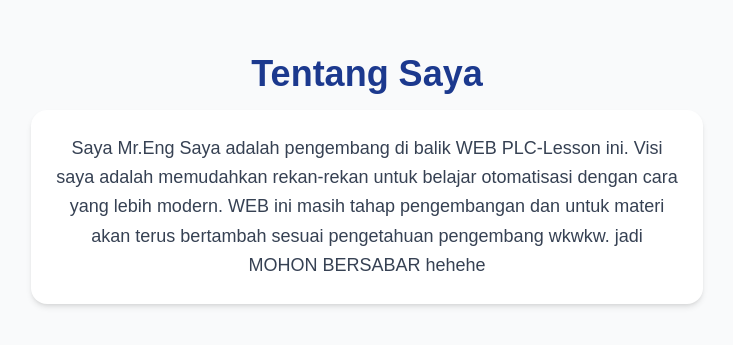
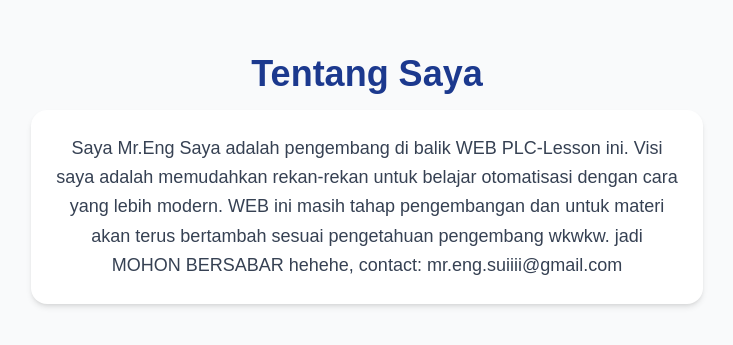
Before and after one commit to dhiyarafif1st-cloud/PLC-LESSONS, a Next.js app: page /about in a window 1280 px wide. Shown: the part 221-566 px from the top of the page, without its empty margins (273-1006 px from the left). Built offline with nearby package versions, Linux system fonts and the light colour scheme.

Commit message:
new feature

```diff
--- a/src/app/about/page.js
+++ b/src/app/about/page.js
@@ -7,7 +7,7 @@ export default function AboutPage() {
           Saya Mr.Eng Saya adalah pengembang di balik WEB PLC-Lesson ini.
           Visi saya adalah memudahkan rekan-rekan untuk belajar otomatisasi dengan cara yang lebih modern.
           WEB ini masih tahap pengembangan dan untuk materi akan terus bertambah sesuai pengetahuan pengembang wkwkw.
-          jadi MOHON BERSABAR hehehe
+          jadi MOHON BERSABAR hehehe, contact: mr.eng.suiiii@gmail.com
         </p>
       </div>
     </div>
```
